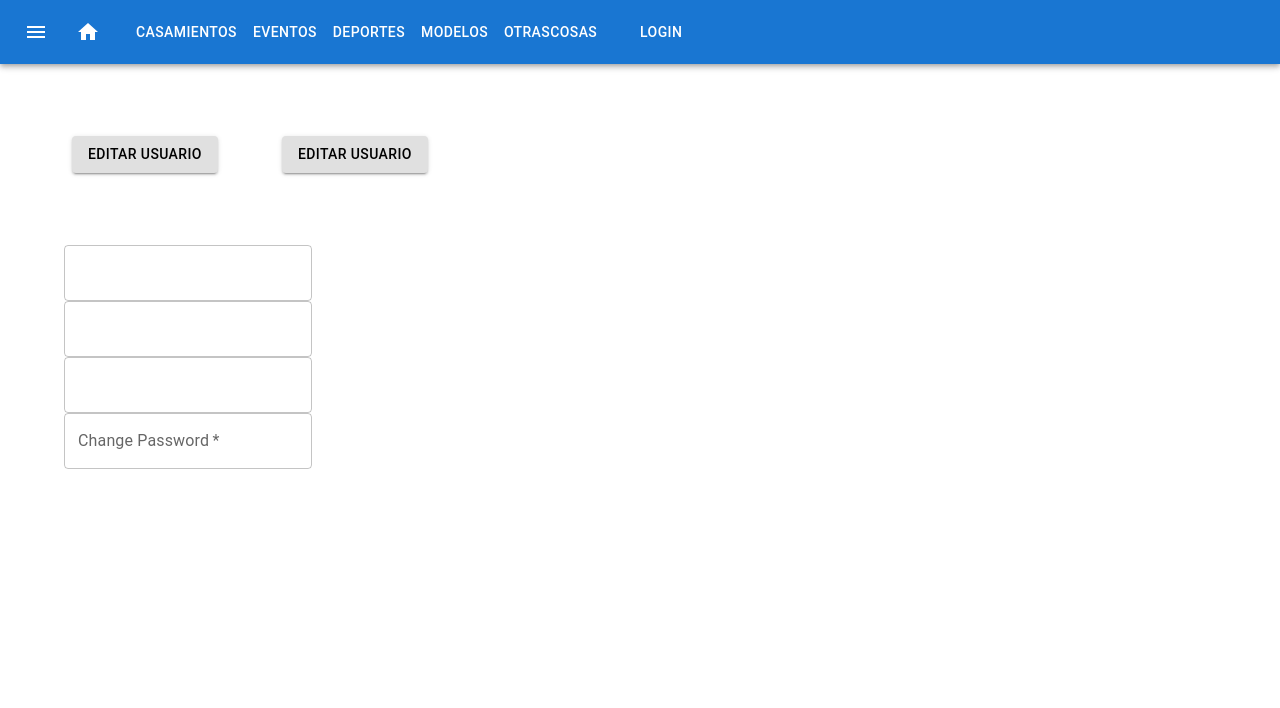
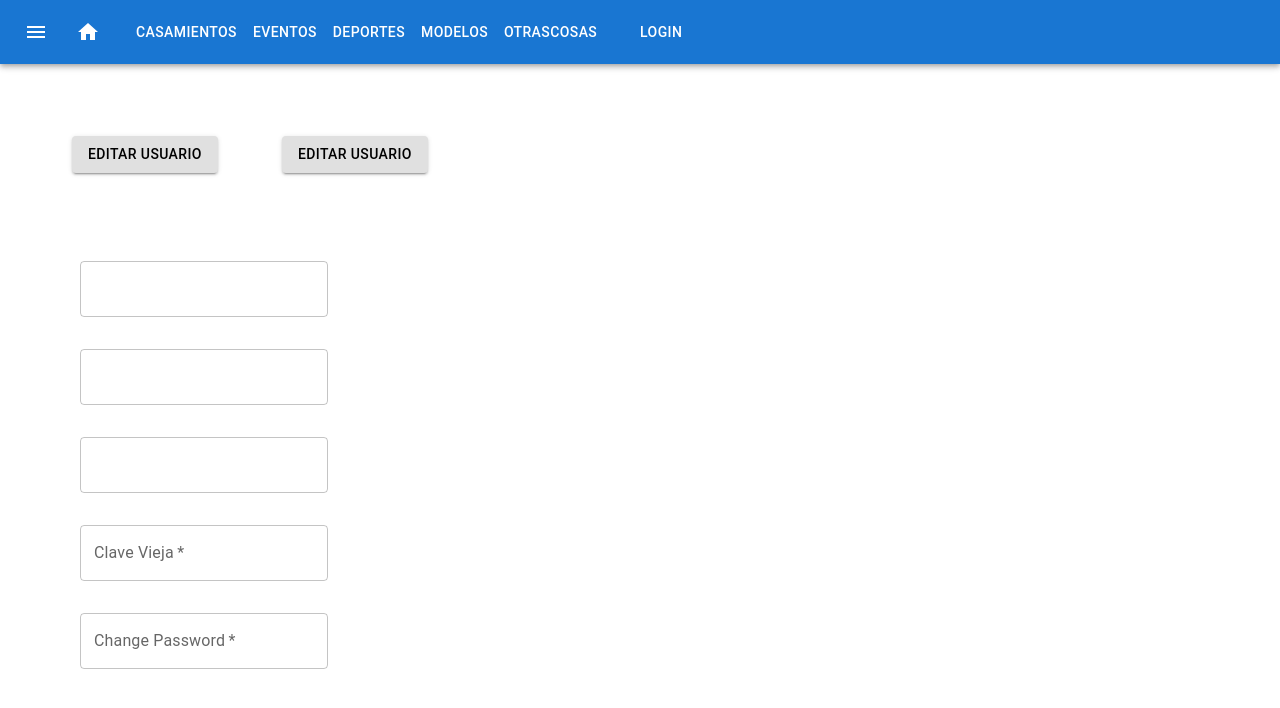
Before and after one commit to matiasvighi/webluxusone, a React (Create React App) app: page /micuenta in a window 1280 px wide. Shown: the top 708 px of the page. Built offline with nearby package versions, Linux system fonts and the light colour scheme.

Commit message:
se agrega el menu en el boton del usuario, tiene un eror en la prop anchor, no se por que mierda

```diff
--- a/src/layout/MenuA.js
+++ b/src/layout/MenuA.js
@@ -19,7 +19,7 @@ import UserInfoContext from '../context/UserInfoContext'
 
 function MenuA() {
     const context = useContext(UserInfoContext);
-    function Botonl () {return <Button color="inherit" sx={{ ml: 1} }  onClick={()=>{navigate("/loginn")}}>Login</Button>}
+
     let navigate = useNavigate();
     const [anchorEl, setAnchorEl] = React.useState(null);
     const [anchorEl2, setAnchorEl2] = React.useState(null);
@@ -29,9 +29,42 @@ function MenuA() {
 
       };
 
-    const handleClick1 = () => {
 
+
+
+
+
+    const handleClick1 = (event) => {
+        setAnchorEl2(event.currentTarget);
         console.log("chavon logueado apreta boton");
+
+
+    }//aca va lo del boton del tipo logeado
+
+
+      const handleClose = () => {
+        setAnchorEl(null);
+        setAnchorEl2(null);
+      };
+
+    function Botonlogin () {
+        if (context.userid) {
+
+
+            return (
+                <Box sx={{ ml: 2, display: "flex", justifyContent: "start" }}>
+                <Button
+                size="large"
+                edge="start"
+                color="inherit"
+                aria-label="menu2"
+                sx={{ ml: 2 }}
+                aria-controls="simple-menu2"
+                aria-haspopup="true"
+                onClick={handleClick1}
+            >
+            {context.username}
+            </Button>
 
                 <Menu
                 id="simple-menu2"
@@ -47,18 +80,12 @@ function MenuA() {
                 <MenuItem onClick={handleClose}>Pagos</MenuItem>
                 <MenuItem onClick={handleClose}>Reuniones/Minuta</MenuItem>
                 </Menu>
-    }//aca va lo del boton del tipo logeado
+            </Box>
+
+            )
+            }
 
 
-      const handleClose = () => {
-        setAnchorEl(null);
-      };
-
-    function Botonlogin () {
-        if (context.userid) {
-
-
-        return ( <Button color="inherit" sx={{ ml: 1} } onClick={handleClick1}>{context.username}</Button>)}
         return  ( <Button color="inherit" sx={{ ml: 1} } onClick={()=>{navigate("/loginn")}}>Login</Button>)
 
     }
--- a/src/pages/MiCuenta.js
+++ b/src/pages/MiCuenta.js
@@ -18,11 +18,11 @@ export default function MiCuenta() {
     const [value, setValue] = React.useState();
     const [name, setName] = React.useState();
     const [pass, setPass] = React.useState();
+    const [passn, setPassn] = React.useState();
     const [email,setEmail] =React.useState();
     const [LastName, setLastName] = React.useState();
     const [paq, setPaq] = React.useState({});
     const []= React.useState();
-    const [userdata, setUserdata] = React.useState();
     const context = useContext(UserInfoContext);
     const test = () => {console.log(paq)}
     const handleChangeN = (name, newName) => {
@@ -53,6 +53,15 @@ export default function MiCuenta() {
         let newPaq = {...paq, password : pass.target.value}
         setPaq(newPaq);
         console.log(paq.password,"password");
+    }
+
+
+
+    const handleChangePN = (passn, newPassn) => {
+        setPassn(newPassn) ;
+        let newPaq = {...paq, passwordn : passn.target.value}
+        setPaq(newPaq);
+        console.log(paq.passwordn,"passwordn");
     }
 
 
@@ -105,9 +114,10 @@ export default function MiCuenta() {
 
         <Box>
             <TextField
+            sx={{m:2}}
             required
             id="first_name"
-            label={paq.name}
+            label={paq.first_name}
             onChange={handleChangeN}
 
 
@@ -117,6 +127,7 @@ export default function MiCuenta() {
 
         <Box>
             <TextField
+            sx={{m:2}}
             required
             id="last_name"
             label={paq.last_name}
@@ -130,6 +141,7 @@ export default function MiCuenta() {
 
         <Box>
             <TextField
+            sx={{m:2}}
             required
             id="outlined-required"
             label={paq.email}
@@ -142,12 +154,25 @@ export default function MiCuenta() {
 
         <Box>
             <TextField
+            sx={{m:2}}
+            required
+            id="outlined-password-input"
+            label="Clave Vieja"
+            type="password"
+            autoComplete="current-password"
+            onChange={handleChangeP}
+            />
+
+        </Box>
+        <Box>
+            <TextField
+            sx={{m:2}}
             required
             id="outlined-password-input"
             label="Change Password"
             type="password"
             autoComplete="current-password"
-            onChange={handleChangeP}
+            onChange={handleChangePN}
             />
 
         </Box>
@@ -156,3 +181,6 @@ export default function MiCuenta() {
 
   );
 }
+
+// Poner un flag cada vez que se cambie un estado desde la página y esos son los estados que van a conformar
+// el paquete que devuelvo al backend poner un popup de confirmación
```
Lines whose indentation alone changed are shown as unchanged.
